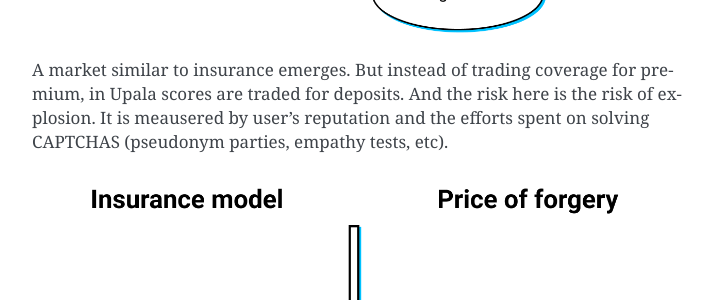
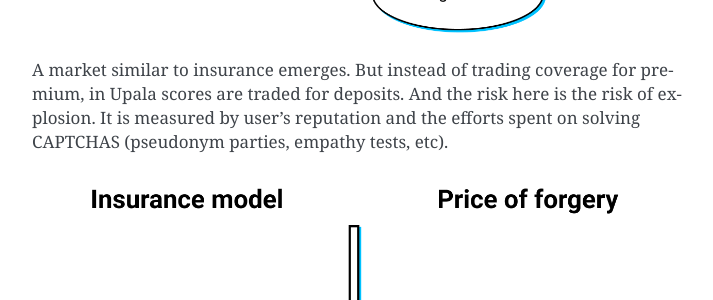
Before and after one commit to upala-digital-identity/docs, a Sphinx documentation site: the page built from source/explosive-bots.rst, in a window 1280 px wide and 900 px high, scrolled down 4974 px. Shown: the part 202-502 px from the top of the window, without its empty margins (388-1101 px from the left). Built offline with Sphinx 7.4.7, drawn with Linux system fonts in a browser that asks for light colours; some of the changed text lies outside the part shown.

Commit message:
Typo fixes

```diff
--- a/source/explosive-bots.rst
+++ b/source/explosive-bots.rst
@@ -72,7 +72,7 @@ Everyone is free to chose. But. DApps need large and trusted score providers. Gr
 
 .. image:: /img/deck/market.png
 
-A market similar to insurance emerges. But instead of trading coverage for premium, in Upala scores are traded for deposits. And the risk here is the risk of explosion. It is meausered by user's reputation and the efforts spent on solving CAPTCHAS (pseudonym parties, empathy tests, etc).
+A market similar to insurance emerges. But instead of trading coverage for premium, in Upala scores are traded for deposits. And the risk here is the risk of explosion. It is measured by user's reputation and the efforts spent on solving CAPTCHAS (pseudonym parties, empathy tests, etc).
 
 .. image:: /img/deck/insurance.png
 
```
Also changed, not shown: other parts of source/explosive-bots.rst (+1 -1 lines).
